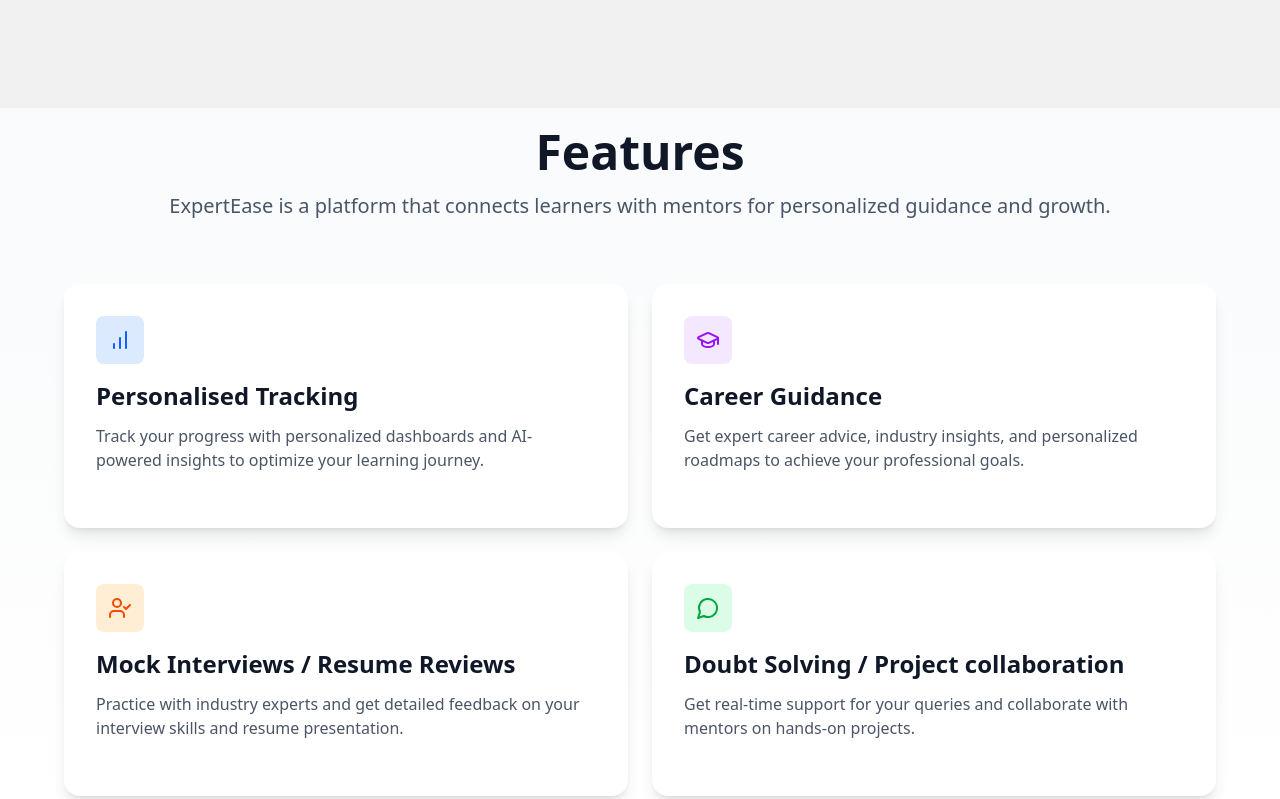
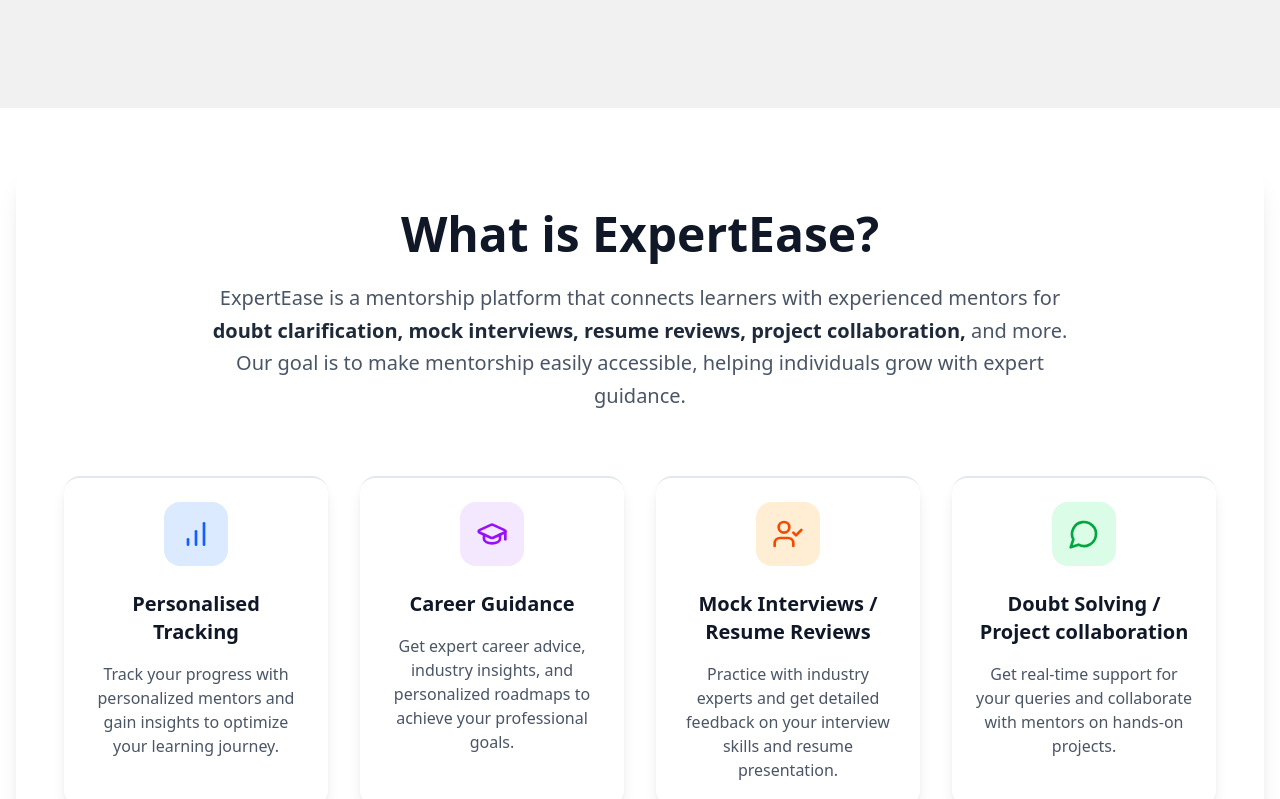
Before and after one commit to Srilochan7/ee_prod, a React (Vite) app: page / in a window 1280 px wide. Shown: the part 3940-4739 px from the top of the page. Built offline with nearby package versions, Linux system fonts and the light colour scheme.

Commit message:
what section done

```diff
--- a/package.json
+++ b/package.json
@@ -13,7 +13,7 @@
     "@tailwindcss/vite": "^4.0.3",
     "@vercel/analytics": "^1.4.1",
     "axios": "^1.7.9",
-    "framer-motion": "^12.0.6",
+    "framer-motion": "^12.4.7",
     "lucide-react": "^0.474.0",
     "react": "^18.3.1",
     "react-dom": "^18.3.1",
--- a/src/App.jsx
+++ b/src/App.jsx
@@ -3,7 +3,7 @@
 import './App.css'
 import Navbar from './comp/components/navbar'
 import Hero from './comp/components/hero'
-import Features from './comp/pages/features'
+import What from './comp/pages/what'
 import Footer from './comp/components/footer'
 import Scroll from './comp/pages/scroll'
 
@@ -17,7 +17,7 @@
       <Hero/>
       <Scroll/>
 
-      <Features/>
+      <What/>
       <Footer/>
 
     </div>
--- a/src/comp/pages/features.jsx
+++ b/src/comp/pages/features.jsx
@@ -1,105 +1,65 @@
 import React from 'react';
 import {
-    Search,
-    Calendar,
-    Star,
-    Users,
-    BookOpen,
-    Code,
-    FileCheck,
-    ChevronRight,
-    ArrowRight,
-    Lightbulb,
     BarChart,
-    MessageCircle,
-    BookMarked,
-    Target,
-    Coffee,
     GraduationCap,
-    Brain,
-    Trophy,
-    Layout,
-    PenTool,
-    Monitor,
     UserCheck,
-    Laptop,
-    Clock,
-    CheckCircle,
-    Search as SearchIcon,
-    Users as UsersIcon
-  } from 'lucide-react';
+    MessageCircle
+} from 'lucide-react';
 
 const Features = () => {
   return (
-    <section id='section2'>
-    <section className="bg-gradient-to-b from-gray-50 to-white py-5 px-4 md:px-6">
-        <div className="container mx-auto">
-          <div className="text-center mb-16">
-            <h2 className="text-4xl md:text-5xl font-bold mb-4">
-              <span className="text-gray-900">Features</span>{' '}
-            </h2>
-            <p className="text-gray-600 text-lg md:text-xl">
-              ExpertEase is a platform that connects learners with mentors for personalized guidance and growth.
-            </p>
-          </div>
-
-          <div className="grid grid-cols-1 md:grid-cols-2 gap-6 max-w-6xl mx-auto">
-            {/* Feature 1 */}
-            <div className="bg-white p-8 rounded-2xl shadow-lg hover:shadow-xl transition-shadow">
-              <div className="mb-6">
-                <div className="w-12 h-12 bg-blue-100 rounded-lg flex items-center justify-center mb-4">
-                  <BarChart className="w-6 h-6 text-blue-600" />
-                </div>
-                <h3 className="text-2xl font-bold text-gray-900 mb-3">Personalised Tracking</h3>
-                <p className="text-gray-600">
-                  Track your progress with personalized dashboards and AI-powered insights to optimize your learning journey.
-                </p>
+    <section id='section2' className="bg-gradient-to-b from-gray-50 to-white py-12 px-4 md:px-0">
+      <div className="container mx-auto max-w-5xl text-center">
+        <h2 className="text-4xl font-bold text-gray-900 mb-6">Features</h2>
+        <p className="text-gray-600 text-lg mb-12">
+          ExpertEase is a platform that connects learners with mentors for personalized guidance and growth.
+        </p>
+        <div className="grid grid-cols-1 md:grid-cols-2 gap-8">
+          {/* Feature Cards */}
+          {featuresData.map(({ icon: Icon, title, description, color, bgColor }, index) => (
+            <div key={index} className="bg-white p-6 rounded-xl shadow-md hover:shadow-lg transition-shadow">
+              <div className={`w-12 h-12 ${bgColor} rounded-lg flex items-center justify-center mb-4 mx-auto`}>
+                <Icon className={`w-6 h-6 ${color}`} />
               </div>
+              <h3 className="text-2xl font-bold text-gray-900 mb-2">{title}</h3>
+              <p className="text-gray-600 text-sm">{description}</p>
             </div>
-
-            {/* Feature 2 */}
-            <div className="bg-white p-8 rounded-2xl shadow-lg hover:shadow-xl transition-shadow">
-              <div className="mb-6">
-                <div className="w-12 h-12 bg-purple-100 rounded-lg flex items-center justify-center mb-4">
-                  <GraduationCap className="w-6 h-6 text-purple-600" />
-                </div>
-                <h3 className="text-2xl font-bold text-gray-900 mb-3">Career Guidance</h3>
-                <p className="text-gray-600">
-                  Get expert career advice, industry insights, and personalized roadmaps to achieve your professional goals.
-                </p>
-              </div>
-            </div>
-
-            {/* Feature 3 */}
-            <div className="bg-white p-8 rounded-2xl shadow-lg hover:shadow-xl transition-shadow">
-              <div className="mb-6">
-                <div className="w-12 h-12 bg-orange-100 rounded-lg flex items-center justify-center mb-4">
-                  <UserCheck className="w-6 h-6 text-orange-600" />
-                </div>
-                <h3 className="text-2xl font-bold text-gray-900 mb-3">Mock Interviews / Resume Reviews</h3>
-                <p className="text-gray-600">
-                  Practice with industry experts and get detailed feedback on your interview skills and resume presentation.
-                </p>
-              </div>
-            </div>
-
-            {/* Feature 4 */}
-            <div className="bg-white p-8 rounded-2xl shadow-lg hover:shadow-xl transition-shadow">
-              <div className="mb-6">
-                <div className="w-12 h-12 bg-green-100 rounded-lg flex items-center justify-center mb-4">
-                  <MessageCircle className="w-6 h-6 text-green-600" />
-                </div>
-                <h3 className="text-2xl font-bold text-gray-900 mb-3">Doubt Solving / Project collaboration</h3>
-                <p className="text-gray-600">
-                  Get real-time support for your queries and collaborate with mentors on hands-on projects.
-                </p>
-              </div>
-            </div>
-          </div>
+          ))}
         </div>
-      </section>
-      </section>
+      </div>
+    </section>
   );
 };
 
+const featuresData = [
+  {
+    icon: BarChart,
+    title: "Personalised Tracking",
+    description: "Track your progress with AI-powered insights to optimize your learning journey.",
+    color: "text-blue-600",
+    bgColor: "bg-blue-100",
+  },
+  {
+    icon: GraduationCap,
+    title: "Career Guidance",
+    description: "Get expert career advice and personalized roadmaps to achieve your goals.",
+    color: "text-purple-600",
+    bgColor: "bg-purple-100",
+  },
+  {
+    icon: UserCheck,
+    title: "Mock Interviews & Resume Reviews",
+    description: "Practice with experts and get detailed feedback on your interview and resume.",
+    color: "text-orange-600",
+    bgColor: "bg-orange-100",
+  },
+  {
+    icon: MessageCircle,
+    title: "Doubt Solving & Project Collaboration",
+    description: "Get real-time support and collaborate with mentors on hands-on projects.",
+    color: "text-green-600",
+    bgColor: "bg-green-100",
+  },
+];
+
 export default Features;
--- a/src/comp/pages/scroll.jsx
+++ b/src/comp/pages/scroll.jsx
@@ -1,3 +1,4 @@
+
 import React, { useEffect, useState, useCallback } from 'react';
 
 const Scroll = () => {
--- a/src/comp/pages/what.jsx
+++ b/src/comp/pages/what.jsx
@@ -39,18 +39,14 @@
   ];
 
   return (
-    <section id="section5" className="relative overflow-hidden">
-      <div className="min-h-screen w-full flex flex-col items-center justify-center bg-gradient-to-b from-gray-400 to-white px-4 py-16 md:py-5">
+    <section id="section5" className="relative overflow-hidden bg-white">
+      <div className="min-h-screen w-full flex flex-col items-center justify-center px-4 py-16 md:py-5">
         <div className="max-w-7xl w-full">
-          {/* Background decorative elements */}
-          <div className="absolute top-0 left-0 w-64 h-64 bg-blue-50 rounded-full filter blur-3xl opacity-30 -translate-x-1/2 -translate-y-1/2" />
-          <div className="absolute bottom-0 right-0 w-64 h-64 bg-purple-50 rounded-full filter blur-3xl opacity-30 translate-x-1/2 translate-y-1/2" />
-
           {/* Main content container */}
-          <div className="relative bg-white backdrop-blur-sm bg-opacity-90 shadow-xl rounded-3xl p-6 md:p-12 text-center">
+          <div className="relative bg-white shadow-xl rounded-3xl p-6 md:p-12 text-center">
             {/* Header section */}
             <div className="max-w-4xl mx-auto mb-16">
-              <h1 className="text-4xl md:text-5xl font-bold text-gray-900 mb-6 bg-clip-text ">
+              <h1 className="text-4xl md:text-5xl font-bold text-gray-900 mb-6">
                 What is ExpertEase?
               </h1>
               <p className="text-lg md:text-xl text-gray-600 leading-relaxed">
@@ -65,7 +61,7 @@
               {features.map((feature, index) => (
                 <div
                   key={index}
-                  className="group bg-white border-t-2 border-slate-200 rounded-2xl p-6 shadow-xl hover:shadow-xl transition-all duration-300 transform hover:-translate-y-1"
+                  className="group bg-white border-t-2 border-slate-200 rounded-2xl p-6 shadow-lg hover:shadow-xl transition-all duration-300 transform hover:-translate-y-1"
                 >
                   <div className="flex flex-col items-center">
                     <div className={`w-16 h-16 ${feature.bgColor} rounded-2xl flex items-center justify-center mb-6 group-hover:scale-110 transition-transform duration-300`}>
```
Also changed, not shown: 1 other file (tests, documents, lock files or other folders).
